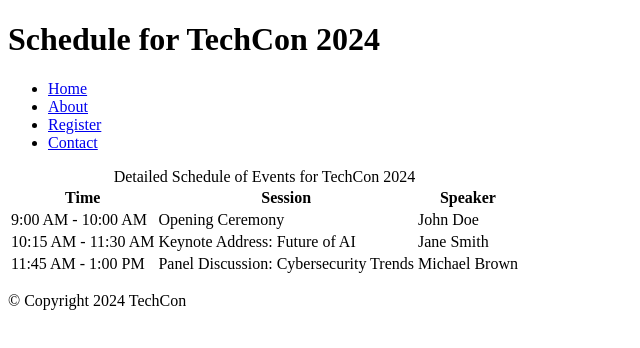
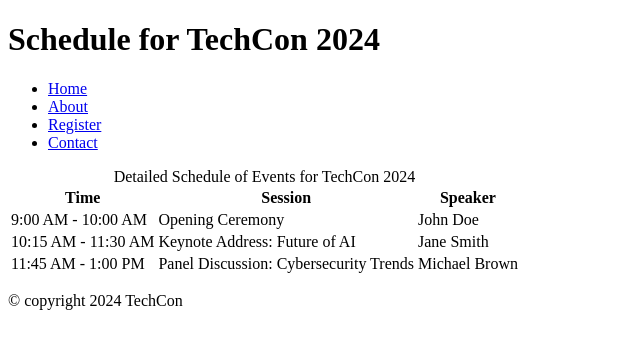
Before and after one commit to jackiemutuku/TechCon_HTML, a plain HTML site: page techcon_website/schedule.html in a window 1280 px wide. Shown: the full height of the page, 0-640 px from the left. Drawn offline with Linux system fonts and the light colour scheme.

Commit message:
revisions

```diff
--- a/techcon_website/schedule.html
+++ b/techcon_website/schedule.html
@@ -50,7 +50,7 @@
     </main>
 
     <footer>
-        <p> &copy; Copyright 2024 TechCon</p>
+        <p> &copy; copyright 2024 TechCon</p>
     </footer>
 </body>
 </html>
```
